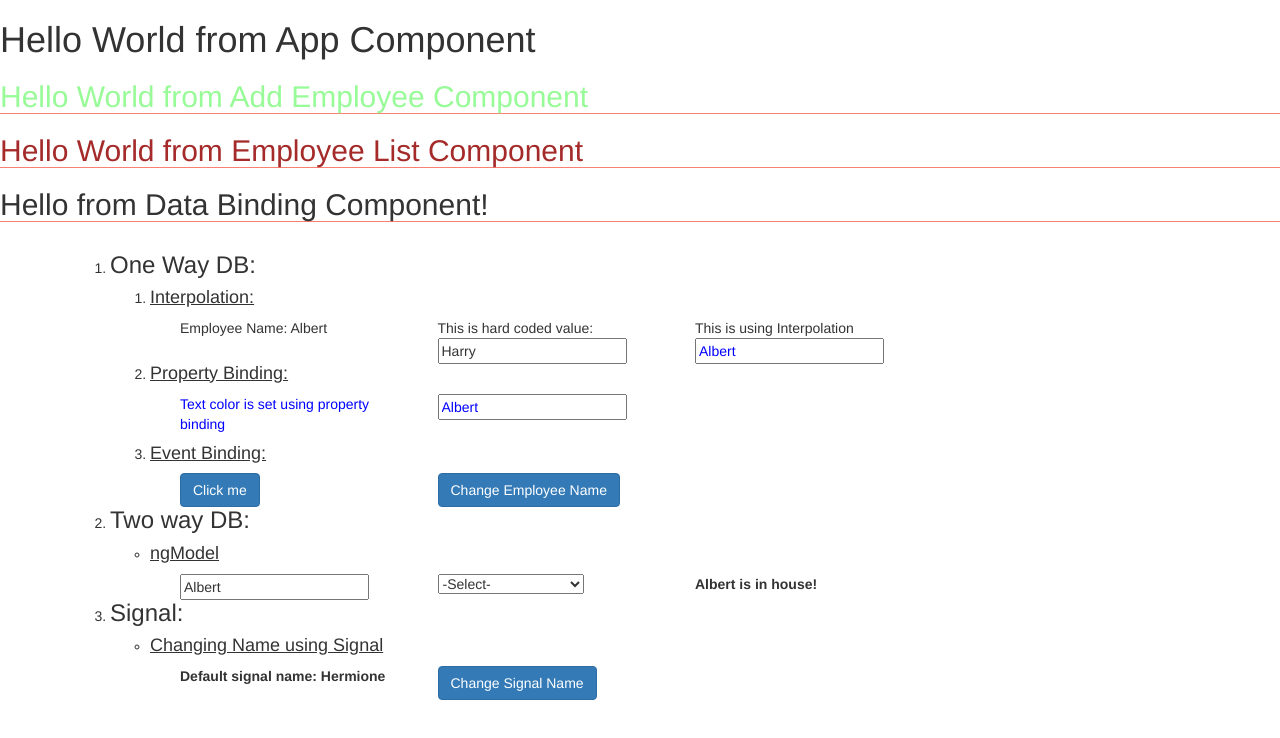
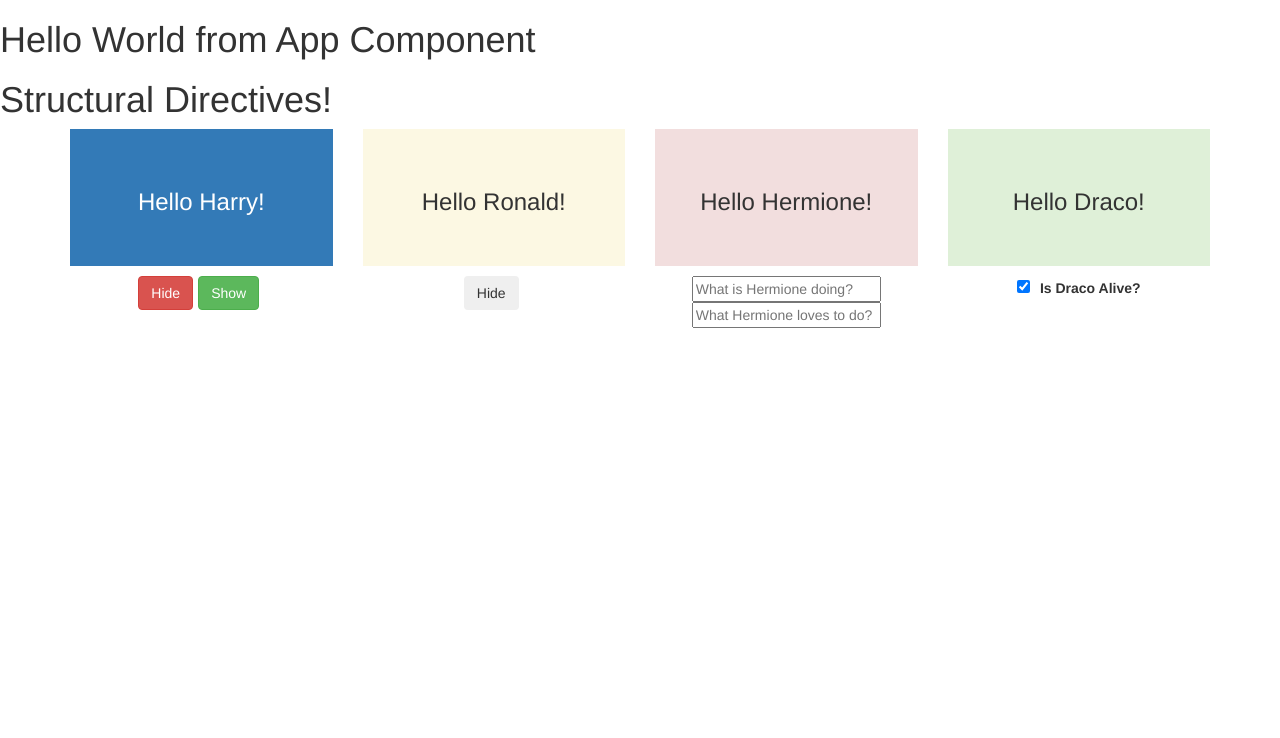
Before and after one commit to mrmSyd/angular-practice-projects, an Angular app in the folder angular18-practice/: page / in a window 1280 px wide. Shown: the top 738 px of the page. Built offline with nearby package versions, Linux system fonts and the light colour scheme.

Commit message:
Structural Directives: *ngIf examples

```diff
--- /dev/null
+++ b/angular18-practice/src/app/Components/Directives/structural-directives/structural-directives.component.html
@@ -0,0 +1,45 @@
+<div>
+    <h1>Structural Directives!</h1>
+
+    <div class="container">
+        <div class="row">
+            <div class="col-sm-3">
+                <div *ngIf="isHarryPresent" class="bg-primary p-4 text-center">
+                    <h3>Hello Harry!</h3>
+                </div>
+            </div>
+            <div class="col-sm-3">
+                <div *ngIf="isRonaldPresent" class="bg-warning p-4 text-center">
+                    <h3>Hello Ronald!</h3>
+                </div>
+            </div>
+            <div class="col-sm-3">
+                <div *ngIf="hermioneDoing==hermioneLikes" class="bg-danger p-4 text-center">
+                    <h3>Hello Hermione!</h3>
+                </div>
+            </div>
+            <div class="col-sm-3">
+                <div *ngIf="isDracoAlive" class="bg-success p-4 text-center">
+                    <h3>Hello Draco!</h3>
+                </div>
+            </div>
+        </div>
+        <div class="row mt-3">
+            <div class="col-sm-3 text-center">
+                 <button class="btn btn-danger mr-2" (click)="hideHarry();">Hide</button>
+                 <button class="btn btn-success mr-2" (click)="showHarry();">Show</button>
+            </div>
+            <div class="col-sm-3 text-center">
+                <button class="btn btn-secondary mr-2" (click)="toggleRonald();">{{isRonaldPresent ? 'Hide' : 'Show'}}</button>
+            </div>
+            <div class="col-sm-3 text-center">
+                 <input type="text" [(ngModel)]="hermioneDoing" placeholder="What is Hermione doing?">
+                 <input type="text" [(ngModel)]="hermioneLikes" placeholder="What Hermione loves to do?">
+            </div>
+            <div class="col-sm-3 text-center">
+                <input type="checkbox" name="isDracoAlive" id="isDracoAlive" [(ngModel)]="isDracoAlive">
+                <label for="isDracoAlive" class="ml-3">Is Draco Alive?</label>
+            </div>
+        </div>
+    </div>
+</div>
--- /dev/null
+++ b/angular18-practice/src/app/Components/Directives/structural-directives/structural-directives.component.ts
@@ -0,0 +1,29 @@
+import { CommonModule } from '@angular/common';
+import { Component } from '@angular/core';
+import { FormsModule } from '@angular/forms';
+
+@Component({
+  selector: 'app-structural-directives',
+  standalone: true,
+  imports: [CommonModule, FormsModule],
+  templateUrl: './structural-directives.component.html',
+  styleUrl: './structural-directives.component.css'
+})
+export class StructuralDirectivesComponent {
+
+  isHarryPresent: boolean = true;
+  isRonaldPresent: boolean = true;
+  hermioneDoing: string = "";
+  hermioneLikes: string = "";
+  isDracoAlive: boolean = true;
+
+  showHarry(){
+    this.isHarryPresent = true;
+  }
+  hideHarry(){
+    this.isHarryPresent = false;
+  }
+  toggleRonald(){
+    this.isRonaldPresent = !this.isRonaldPresent;
+  }
+}
--- a/angular18-practice/src/app/app.component.html
+++ b/angular18-practice/src/app/app.component.html
@@ -1,4 +1,5 @@
 <h1>Hello World from App Component</h1>
-<app-add-employee></app-add-employee>
+<!-- <app-add-employee></app-add-employee>
 <app-employee-list></app-employee-list>
-<app-data-binding></app-data-binding>
+<app-data-binding></app-data-binding> -->
+<app-structural-directives></app-structural-directives>
--- a/angular18-practice/src/app/app.component.ts
+++ b/angular18-practice/src/app/app.component.ts
@@ -3,11 +3,12 @@ import { RouterOutlet } from '@angular/router';
 import { AddEmployeeComponent } from "./Components/add-employee/add-employee.component";
 import { EmployeeListComponent } from "./Components/employee-list/employee-list.component";
 import { DataBindingComponent } from "./Components/data-binding/data-binding.component";
+import { StructuralDirectivesComponent } from "./Components/Directives/structural-directives/structural-directives.component";
 
 @Component({
   selector: 'app-root',
   standalone: true,
-  imports: [RouterOutlet, AddEmployeeComponent, EmployeeListComponent, DataBindingComponent],
+  imports: [RouterOutlet, AddEmployeeComponent, EmployeeListComponent, DataBindingComponent, StructuralDirectivesComponent],
   templateUrl: './app.component.html',
   styleUrl: './app.component.css'
 })
--- a/angular18-practice/src/styles.css
+++ b/angular18-practice/src/styles.css
@@ -5,3 +5,15 @@ h2{
 h4{
     text-decoration: underline;
 }
+.p-4 {
+    padding: 40px;
+}
+.mr-2 {
+    margin-right: 5px;
+}
+.mt-3 {
+    margin-top: 10px;
+}
+.ml-3{
+    margin-left: 10px;
+}
```
Also changed, not shown: angular18-practice/src/app/Components/Directives/structural-directives/structural-directives.component.css (added), 1 other file (tests, documents, lock files or other folders).
